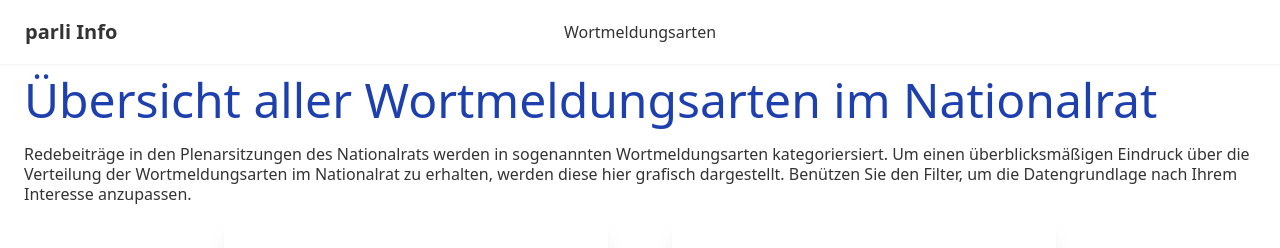
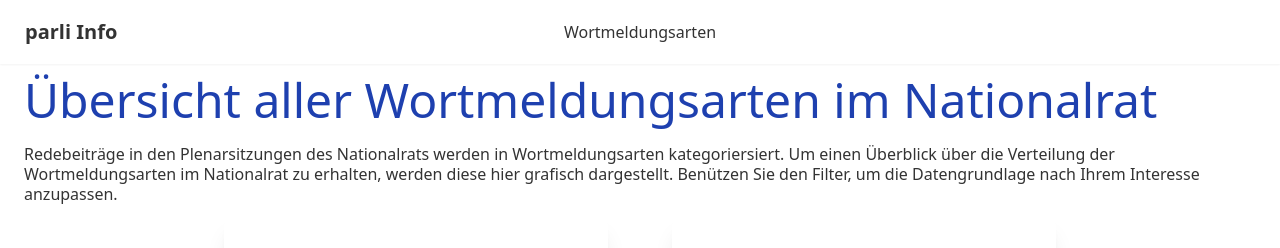
Before and after one commit to BernhardAuer/austrian-parliament-data-processing, a SvelteKit app in the folder frontend/: page / in a window 1280 px wide. Shown: the top 248 px of the page. Built offline with nearby package versions, Linux system fonts and the light colour scheme; no server answers.

Commit message:
change german text

```diff
--- a/frontend/src/components/SpeechTypeChart.svelte
+++ b/frontend/src/components/SpeechTypeChart.svelte
@@ -70,7 +70,7 @@
 		Übersicht aller Wortmeldungsarten im Nationalrat
 	</h1>
 	<p class="text-1xl  leading-tight mt-0 mb-2">
-		Redebeiträge in den Plenarsitzungen des Nationalrats werden in sogenannten Wortmeldungsarten kategoriersiert. Um einen überblicksmäßigen Eindruck über
+		Redebeiträge in den Plenarsitzungen des Nationalrats werden in Wortmeldungsarten kategoriersiert. Um einen Überblick über
 		die Verteilung der Wortmeldungsarten im Nationalrat zu erhalten, werden diese hier grafisch dargestellt.
 
 		Benützen Sie den Filter, um die Datengrundlage nach Ihrem Interesse anzupassen.
```
